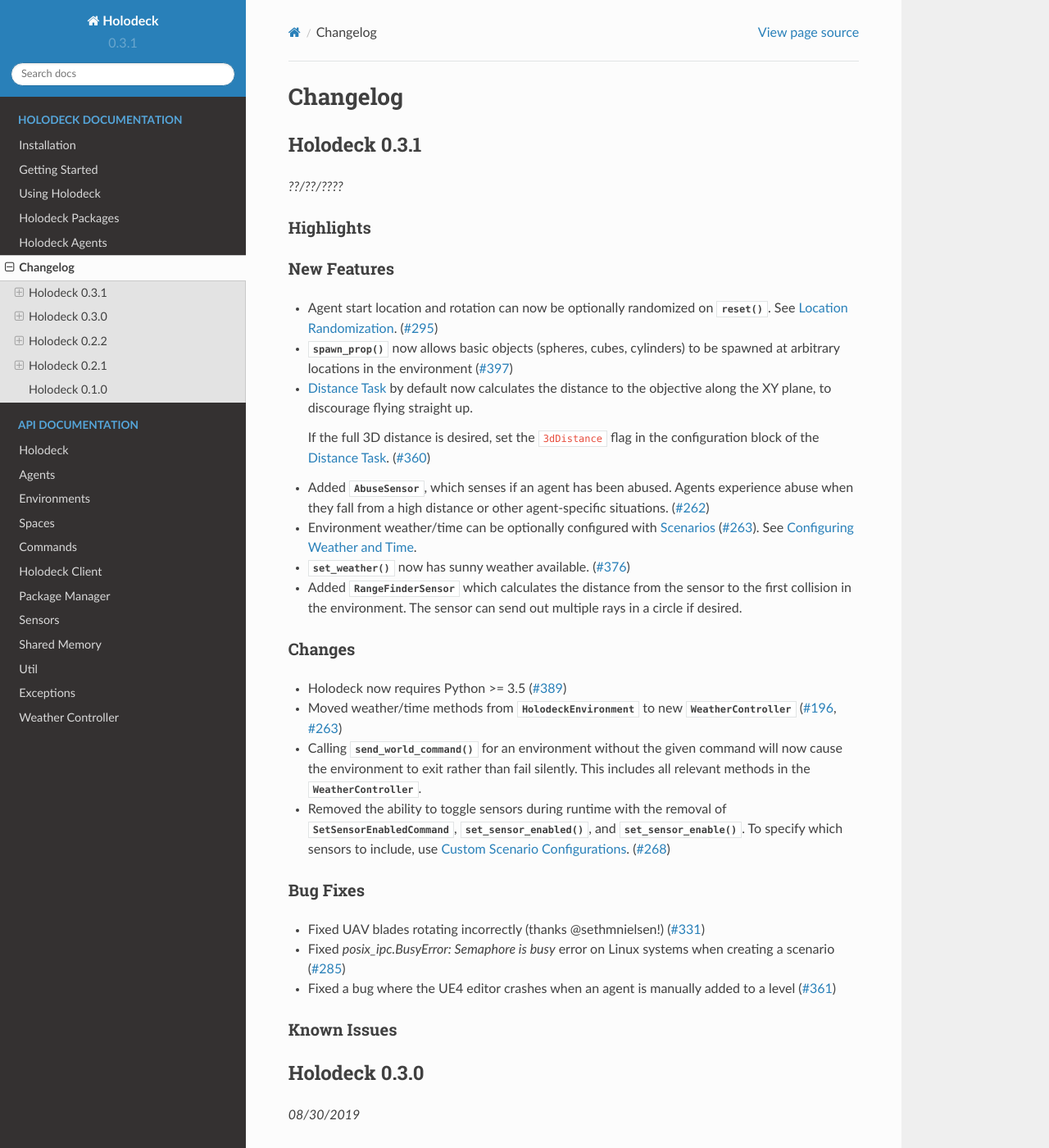
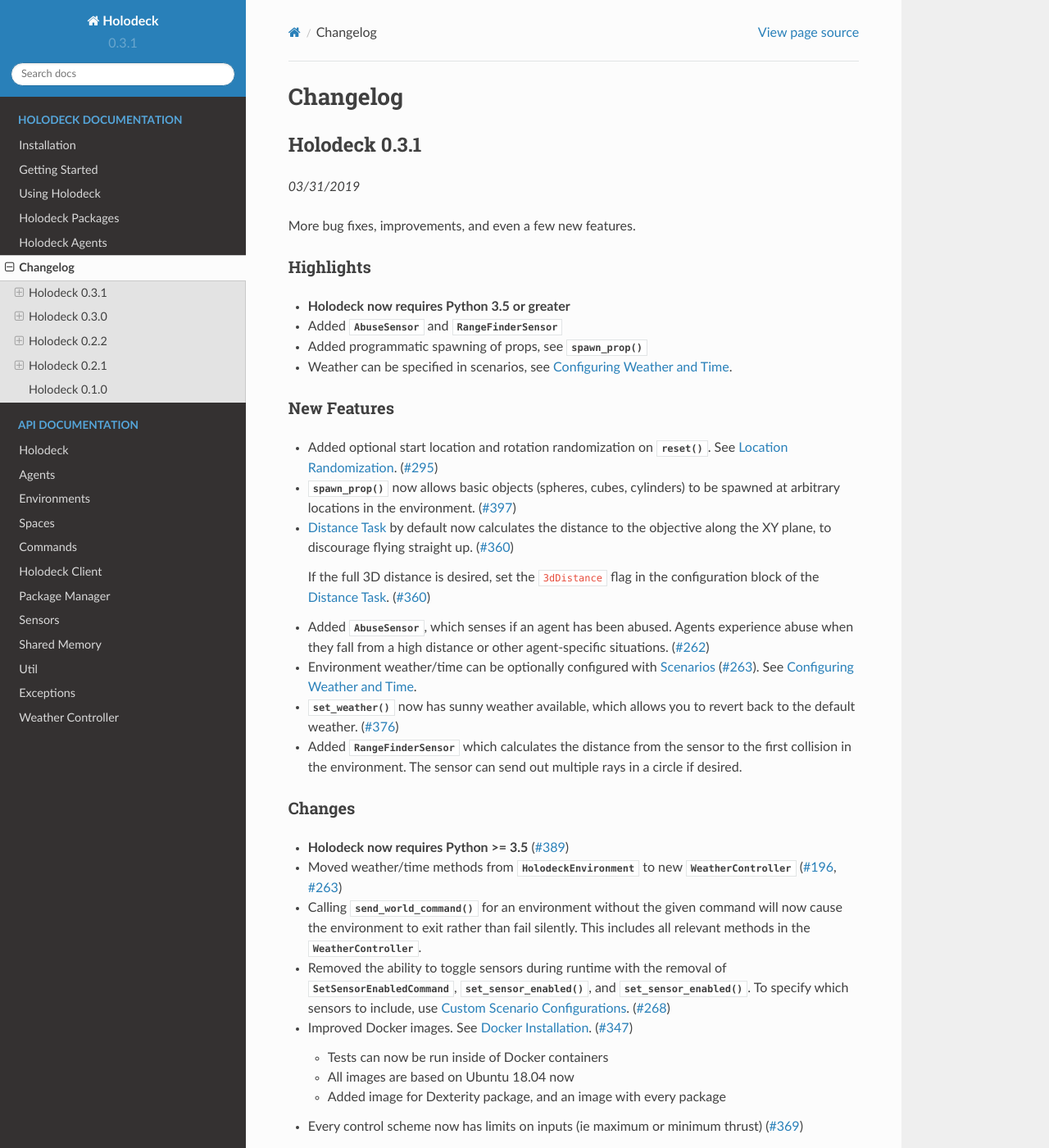
Before and after one commit to BYU-PCCL/holodeck, a Sphinx documentation site: the page built from docs/changelog/changelog.rst, in a window 1280 px wide and 1400 px high. Shown: the whole window at 82% size. Built offline with Sphinx 7.4.7 and the Read the Docs theme 2.0.0, drawn with Linux system fonts in a browser that asks for light colours; formulas are drawn with MathJax 3; some of the changed text lies outside the part shown.

Commit message:
Update changelog

```diff
--- a/docs/changelog/changelog.rst
+++ b/docs/changelog/changelog.rst
@@ -13,24 +13,31 @@
 
 Holodeck 0.3.1
 --------------
-*??/??/????*
+*03/31/2019*
 
+More bug fixes, improvements, and even a few new features.
 
 Highlights
 ~~~~~~~~~~
-
+- **Holodeck now requires Python 3.5 or greater**
+- Added :class:`~holodeck.sensors.AbuseSensor` and
+  :class:`~holodeck.sensors.RangeFinderSensor`
+- Added programmatic spawning of props, see
+  :meth:`~holodeck.environments.HolodeckEnvironment.spawn_prop`
+- Weather can be specified in scenarios, see :ref:`weather`.
 
 New Features
 ~~~~~~~~~~~~
-- Agent start location and rotation can now be optionally randomized on
+- Added optional start location and rotation randomization on
   :meth:`~holodeck.environments.HolodeckEnvironment.reset`. See
   :ref:`location-randomization`.
   (`#295 <https://github.com/BYU-PCCL/holodeck/issues/295>`_)
-- :meth:`~holodeck.environment.spawn_prop` now allows basic objects (spheres, cubes, cylinders)
-  to be spawned at arbitrary locations in the environment
+- :meth:`~holodeck.environments.HolodeckEnvironment.spawn_prop` now allows basic objects
+  (spheres, cubes, cylinders) to be spawned at arbitrary locations in the environment.
   (`#397 <https://github.com/BYU-PCCL/holodeck/issues/397>`_)
 - :ref:`distance-task` by default now calculates the distance to the objective
   along the XY plane, to discourage flying straight up.
+  (`#360 <https://github.com/BYU-PCCL/holodeck/issues/360>`_)
 
   If the full 3D distance is desired, set the ``3dDistance`` flag in the
   configuration block of the :ref:`distance-task`.
@@ -43,7 +50,7 @@
   (`#263 <https://github.com/BYU-PCCL/holodeck/issues/263>`_). See
   :ref:`weather`.
 - :meth:`~holodeck.weather.WeatherController.set_weather` now has sunny
-  weather available.
+  weather available, which allows you to revert back to the default weather.
   (`#376 <https://github.com/BYU-PCCL/holodeck/issues/376>`_)
 - Added :class:`~holodeck.sensors.RangeFinderSensor` which calculates the
   distance from the sensor to the first collision in the environment. The
@@ -52,7 +59,7 @@
 Changes
 ~~~~~~~
 
-- Holodeck now requires Python >= 3.5
+- **Holodeck now requires Python >= 3.5**
   (`#389 <https://github.com/BYU-PCCL/holodeck/issues/389>`_)
 - Moved weather/time methods from
   :class:`~holodeck.environments.HolodeckEnvironment` to new
@@ -67,23 +74,43 @@
 - Removed the ability to toggle sensors during runtime with the removal of
   :class:`~holodeck.environments.command.SetSensorEnabledCommand`,
   :meth:`~holodeck.environments.HolodeckEnvironment.set_sensor_enabled`, and
-  :meth:`~holodeck.sensors.HolodeckSensor.set_sensor_enable`.
+  :meth:`~holodeck.sensors.HolodeckSensor.set_sensor_enabled`.
   To specify which sensors to include, use :ref:`custom-scenarios`.
   (`#268 <https://github.com/BYU-PCCL/holodeck/issues/268>`_)
+- Improved Docker images. See :ref:`docker`.
+  (`#347 <https://github.com/BYU-PCCL/holodeck/issues/347>`_)
+
+  - Tests can now be run inside of Docker containers
+  - All images are based on Ubuntu 18.04 now
+  - Added image for Dexterity package, and an image with every package
+- Every control scheme now has limits on inputs (ie maximum or minimum thrust)
+  (`#369 <https://github.com/BYU-PCCL/holodeck/issues/369>`_)
+
+  See :meth:`~holodeck.spaces.ActionSpace.get_high` and
+  :meth:`~holodeck.spaces.ActionSpace.get_low` to read them.
+- Scenario Changes:
+
+  - **EuropeanForest-MaxDistance, RedwoodForest-MaxDistance, UrbanCity-MaxDistance:**
+    Added :class:`~holodeck.sensors.AbuseSensor`
+  - **InfiniteForest-MaxDistance:** Added :class:`~holodeck.sensors.AbuseSensor` and
+    :class:`~holodeck.sensors.RangeFinderSensor`.
+  - **MazeWorld-FinishMazeSphere:** Added :class:`~holodeck.sensors.RangeFinderSensor`
+
 
 Bug Fixes
 ~~~~~~~~~
 - Fixed UAV blades rotating incorrectly (thanks @sethmnielsen!)
   (`#331 <https://github.com/BYU-PCCL/holodeck/issues/331>`_)
-- Fixed `posix_ipc.BusyError: Semaphore is busy` error on Linux systems when
+- Fixed some ``posix_ipc.BusyError: Semaphore is busy`` errors on Linux systems when
   creating a scenario
   (`#285 <https://github.com/BYU-PCCL/holodeck/issues/285>`_)
 - Fixed a bug where the UE4 editor crashes when an agent is manually added
   to a level
   (`#361 <https://github.com/BYU-PCCL/holodeck/issues/361>`_)
-
-Known Issues
-~~~~~~~~~~~~
+- Fixed crash when manually disabling viewport when it would've been disabled anyway.
+  (`#378 <https://github.com/BYU-PCCL/holodeck/issues/378>`_)
+- Fixed SphereAgent having the incorrect default control scheme
+  (`#350 <https://github.com/BYU-PCCL/holodeck/issues/350>`_)
 
 Holodeck 0.3.0
 --------------
--- a/docs/usage/installation.rst
+++ b/docs/usage/installation.rst
@@ -46,6 +46,8 @@
 
 If you want to download a specific release of Holodeck, each release is tagged
 in the Git repository.
+
+.. _docker:
 
 Docker Installation
 ===================
```
